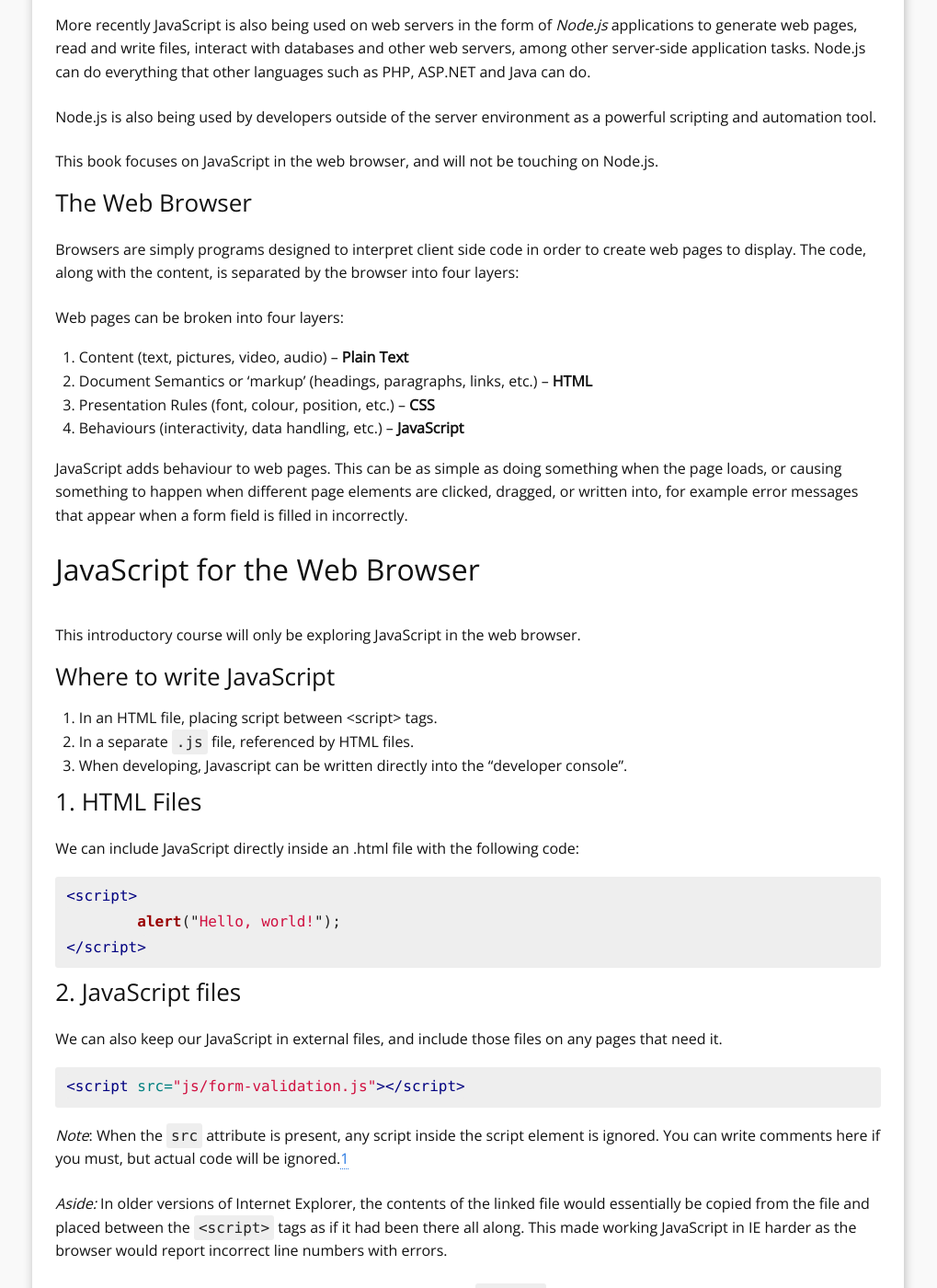
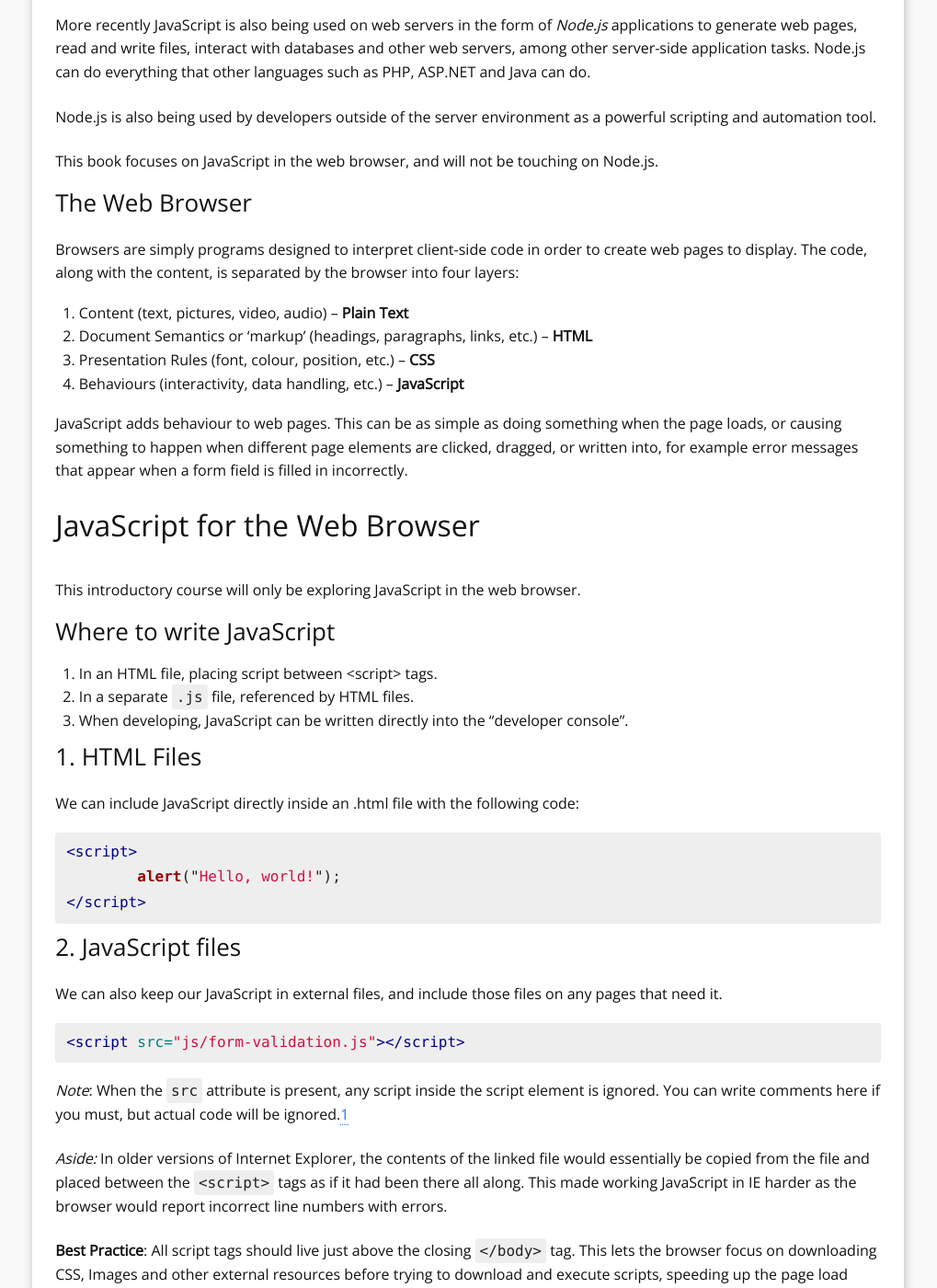
Before and after one commit to YoobeeWebTutors/javascript-manual, a Jekyll site: the page built from 01-what-and-where.md, in a window 1280 px wide and 1400 px high, scrolled down 522 px. Shown: the whole window at 92% size, without its empty margins (131-1150 px from the left). Built offline with Jekyll 4.4.1, drawn with Linux system fonts in a browser that asks for light colours; Markdown is read by kramdown in place of the engine named in the settings; some of the changed text lies outside the part shown.

Commit message:
Fix typos

```diff
--- a/01-what-and-where.md
+++ b/01-what-and-where.md
@@ -1,5 +1,5 @@
 ---
-title: 01 – Client Side Javascript
+title: 01 – Client Side JavaScript
 layout: page
 ---
 JavaScript is the most used programming language in the world - nearly every web page uses JavaScript in some way or another.
@@ -18,9 +18,7 @@
 
 ### The Web Browser
 
-Browsers are simply programs designed to interpret client side code in order to create web pages to display. The code, along with the content, is separated by the browser into four layers:
-
-Web pages can be broken into four layers:
+Browsers are simply programs designed to interpret client-side code in order to create web pages to display. The code, along with the content, is separated by the browser into four layers:
 
 1. Content (text, pictures, video, audio) – **Plain Text**
 2. Document Semantics or 'markup' (headings, paragraphs, links, etc.) – **HTML**
@@ -37,7 +35,7 @@
 
 1. In an HTML file, placing script between &lt;script&gt; tags.
 2. In a separate `.js` file, referenced by HTML files.
-3. When developing, Javascript can be written directly into the "developer console".
+3. When developing, JavaScript can be written directly into the "developer console".
 
 ### 1. HTML Files
 
```
